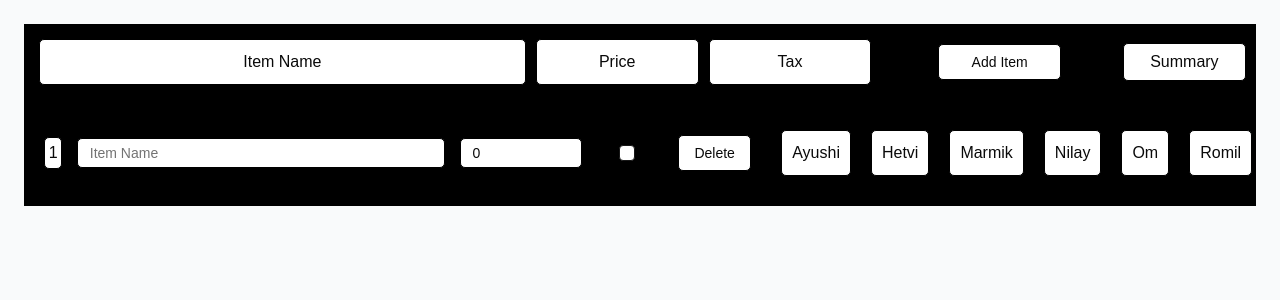
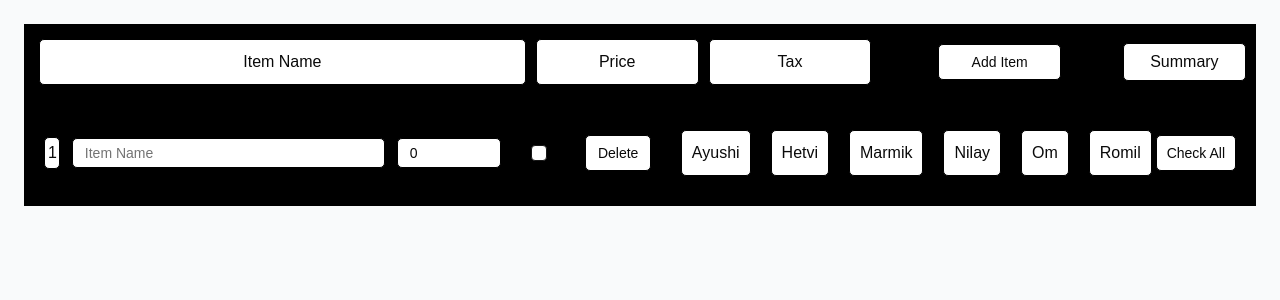
Before and after one commit to NilayPatel27/splitwise, a Next.js app: page / in a window 1280 px wide. Shown: the top 300 px of the page. Built offline with nearby package versions, Linux system fonts and the light colour scheme.

Commit message:
Added check/uncheck all contributor functionality

```diff
--- a/src/app/components/splitwiseForm.tsx
+++ b/src/app/components/splitwiseForm.tsx
@@ -42,6 +42,20 @@ const SplitwiseForm = () => {
                                                 style={{ flexDirection: 'row', justifyContent: 'center', alignItems: 'center', display: 'flex', width: '10%', padding: '10px', margin: '10px', borderRadius: '5px', borderColor: 'black', borderWidth: '1px', borderStyle: 'solid', backgroundColor: 'white' }}
                                             >Delete</Button>
                                             <NameComponent index={index} item={item} setItem={setItem} />
+                                            {/* check all names */}
+                                            <Button
+                                                onClick={() => {
+                                                    const temp = JSON.parse(JSON.stringify(item));
+                                                    temp[index].contributor.length === 6 ? temp[index].contributor = [] :
+                                                        temp[index].contributor = ['Ayushi', 'Hetvi', 'Marmik', 'Nilay', 'Om', 'Romil'];
+                                                    setItem(temp);
+                                                }}
+                                                variant="outline"
+                                                style={{ flexDirection: 'row', justifyContent: 'center', alignItems: 'center', display: 'flex', width: '10%', padding: '10px', margin: '10px', borderRadius: '5px', borderColor: 'black', borderWidth: '1px', borderStyle: 'solid', backgroundColor: 'white' }}
+                                            >
+                                                {
+                                                    item[index].contributor.length === 6 ? 'Uncheck All' : 'Check All'
+                                                }</Button>
                                         </div>
                                     )
                                 })
```
